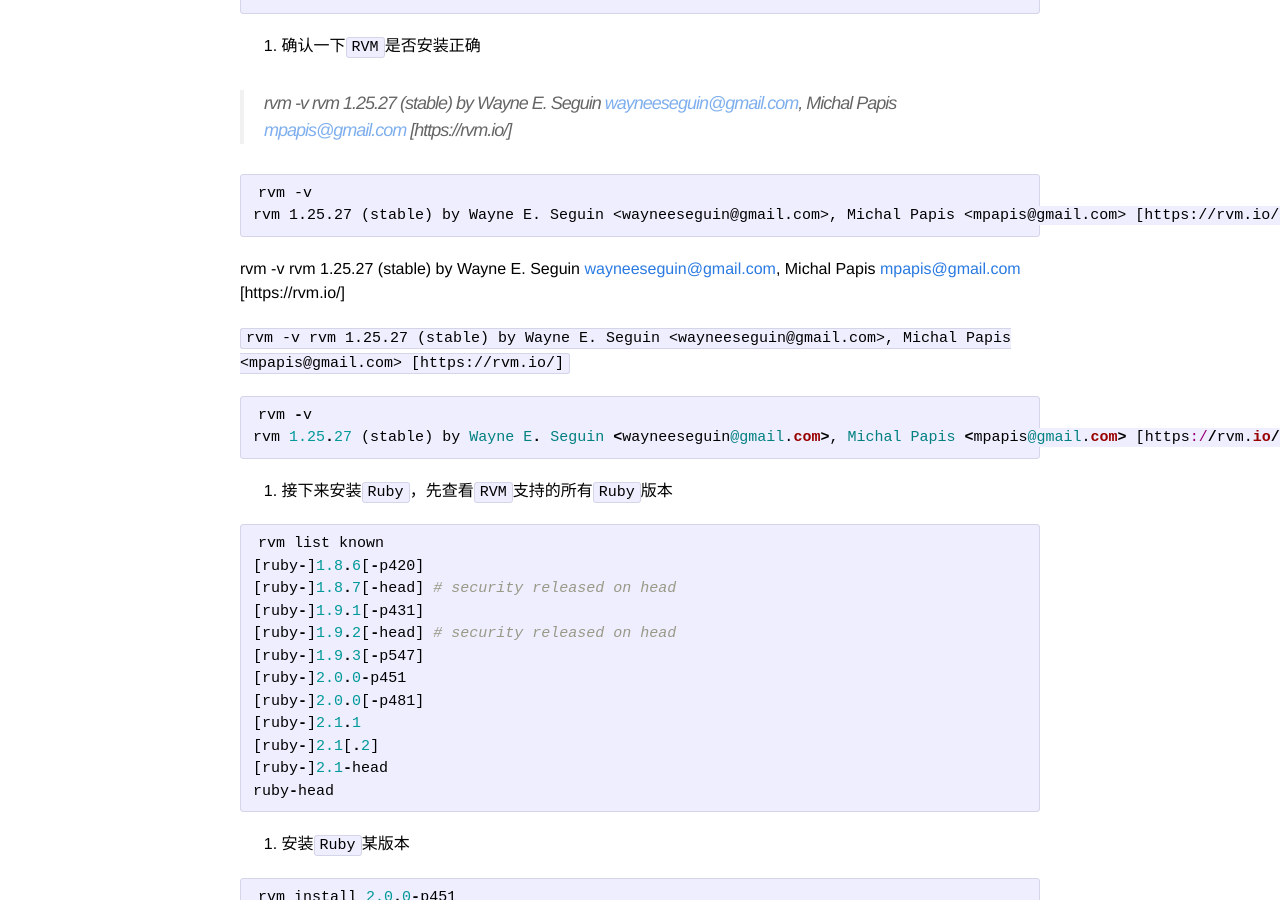
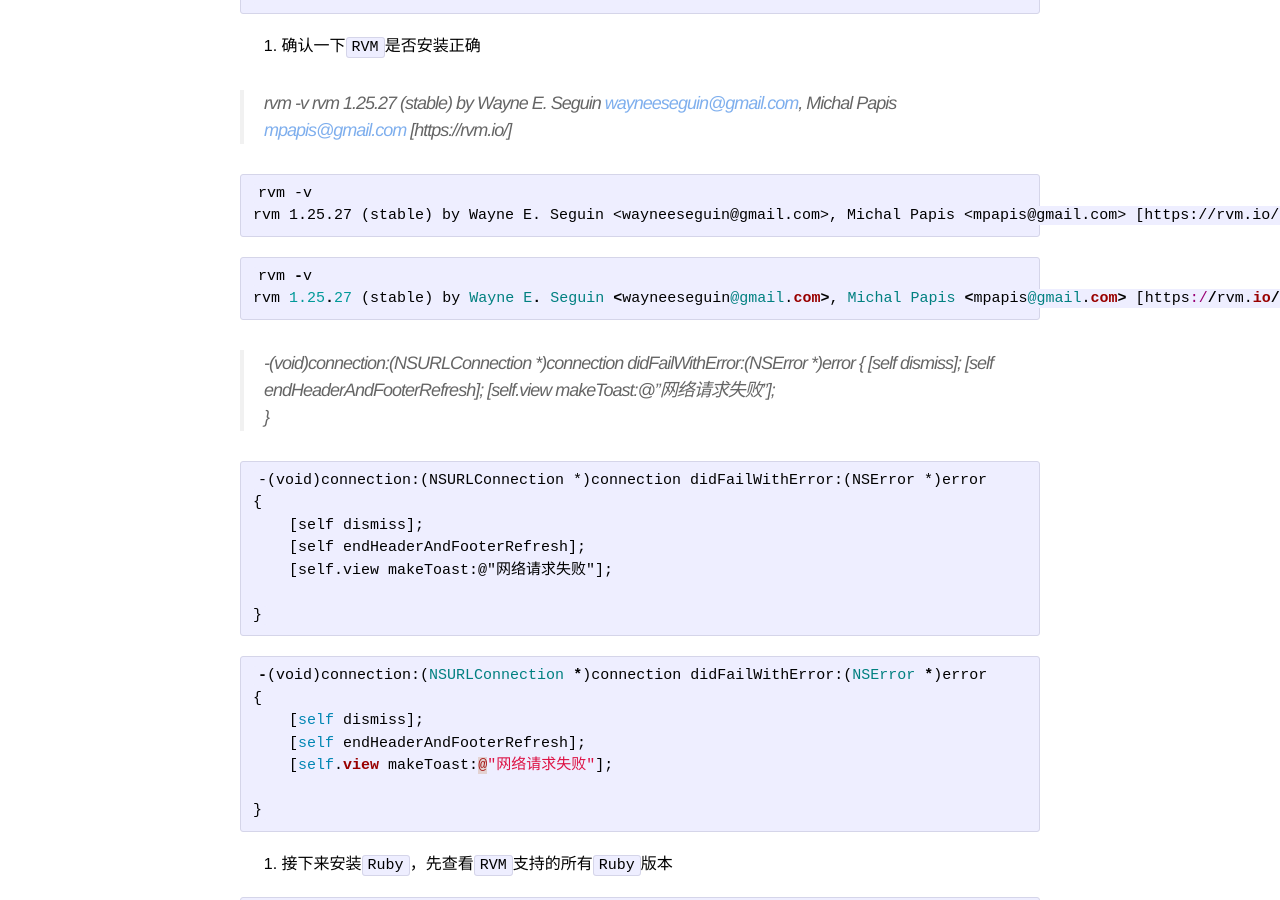
Before and after one commit to wangnull/wangnull.github.io, a Jekyll site: the page built from _posts/2014-06-23-shiyong-jekyll-dajiangeren-blog-tuoguandao-github.md, in a window 1280 px wide and 900 px high, scrolled down 1001 px. Built offline with Jekyll 4.4.1, drawn with Linux system fonts in a browser that asks for light colours; Markdown is read by kramdown in place of the engine named in the settings.

Commit message:
Update 2014-06-23-shiyong-jekyll-dajiangeren-blog-tuoguandao-github.md

````diff
--- a/_posts/2014-06-23-shiyong-jekyll-dajiangeren-blog-tuoguandao-github.md
+++ b/_posts/2014-06-23-shiyong-jekyll-dajiangeren-blog-tuoguandao-github.md
@@ -42,17 +42,38 @@
 rvm 1.25.27 (stable) by Wayne E. Seguin <wayneeseguin@gmail.com>, Michal Papis <mpapis@gmail.com> [https://rvm.io/]
 ```
 
-  rvm -v
-  rvm 1.25.27 (stable) by Wayne E. Seguin <wayneeseguin@gmail.com>, Michal Papis <mpapis@gmail.com> [https://rvm.io/]
-
-`rvm -v
-rvm 1.25.27 (stable) by Wayne E. Seguin <wayneeseguin@gmail.com>, Michal Papis <mpapis@gmail.com> [https://rvm.io/]`
-
-
 
 {% highlight ruby %}
 rvm -v
 rvm 1.25.27 (stable) by Wayne E. Seguin <wayneeseguin@gmail.com>, Michal Papis <mpapis@gmail.com> [https://rvm.io/]
+{% endhighlight %}
+
+
+> -(void)connection:(NSURLConnection *)connection didFailWithError:(NSError *)error
+> {
+>     [self dismiss];
+>     [self endHeaderAndFooterRefresh];
+>     [self.view makeToast:@"网络请求失败"];
+>
+> }
+
+```
+-(void)connection:(NSURLConnection *)connection didFailWithError:(NSError *)error
+{
+    [self dismiss];
+    [self endHeaderAndFooterRefresh];
+    [self.view makeToast:@"网络请求失败"];
+
+}
+```
+{% highlight ruby %}
+-(void)connection:(NSURLConnection *)connection didFailWithError:(NSError *)error
+{
+    [self dismiss];
+    [self endHeaderAndFooterRefresh];
+    [self.view makeToast:@"网络请求失败"];
+
+}
 {% endhighlight %}
 
 3. 接下来安装`Ruby`，先查看`RVM`支持的所有`Ruby`版本
````
